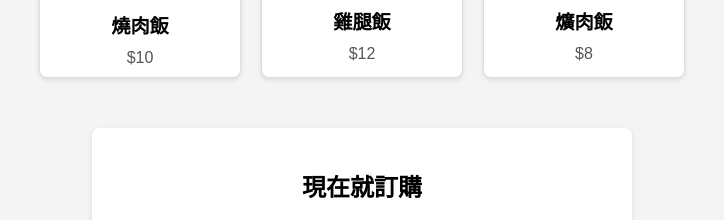
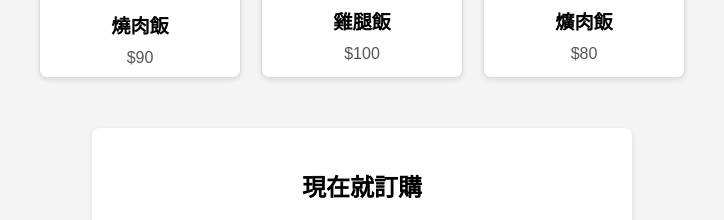
Before and after one commit to Vincent-KMS/SafeLoop, a plain HTML site: page html/甲味燒肉Menu.html in a window 1280 px wide. Shown: the part 295-515 px from the top of the page, 278-1002 px from the left. Drawn offline with Linux system fonts and the light colour scheme.

Commit message:
Update 甲味燒肉Menu.html

```diff
--- a/html/甲味燒肉Menu.html
+++ b/html/甲味燒肉Menu.html
@@ -96,19 +96,19 @@
   <div class="menu-item">
     <img src="../images/燒肉飯.jpg" alt="燒肉飯">
     <h3>燒肉飯</h3>
-    <p>$10</p>
+    <p>$90</p>
   </div>
   <!-- Menu Item 2 -->
   <div class="menu-item">
     <img src="../images/雞腿飯.jpg" alt="雞腿飯">
     <h3>雞腿飯</h3>
-    <p>$12</p>
+    <p>$100</p>
   </div>
   <!-- Menu Item 3 -->
   <div class="menu-item">
     <img src="../images/爌肉飯.jpg" alt="爌肉飯">
     <h3>爌肉飯</h3>
-    <p>$8</p>
+    <p>$80</p>
   </div>
 </div>
 
```
